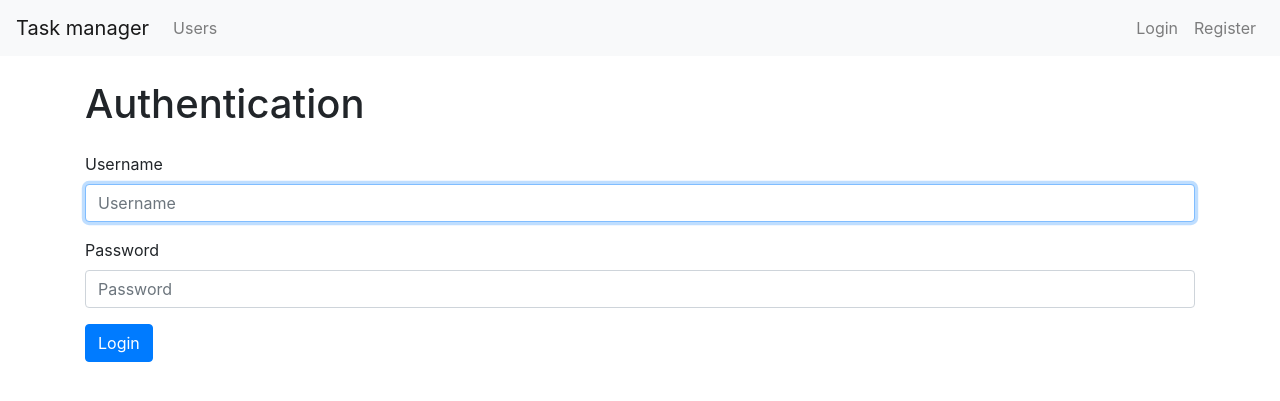
After one commit to zavr1k/python-project-lvl4, a Django app: page /login/ in a window 1280 px wide. The commit adds this page. Shown: the top 401 px of the page. Run offline with Django 3.2, Linux system fonts and the light colour scheme; some libraries are stand-ins or nearby versions.

Commit message:
create authentication

```diff
--- /dev/null
+++ b/tasks/templates/tasks/login.html
@@ -0,0 +1,14 @@
+{% extends 'tasks/base.html' %}
+{% load bootstrap4 %}
+{% load i18n %}
+{% block title %} {{ title }} {% endblock %}
+{% block content %}
+<div class="container wrapper flex-grow-1">
+    <h1 class="my-4">{{ title }}</h1>
+<form method="post">
+    {% csrf_token %}
+    {% bootstrap_form form %}
+    <button class="btn btn-primary" type="submit">{% translate "Login" %}</button>
+</form>
+</div>
+{% endblock %}
--- a/tasks/templates/tasks/nav.html
+++ b/tasks/templates/tasks/nav.html
@@ -12,12 +12,18 @@
       </li>
     </ul>
     <ul class="navbar-nav">
+      {% if user.is_authenticated %}
       <li class="nav-item">
-        <a class="nav-link" href="#">{% translate "Login" %}</a>
+        <a class="nav-link" href="{% url 'logout' %}">{% translate "Logout" %}</a>
+      </li>
+      {% else %}
+      <li class="nav-item">
+        <a class="nav-link" href="{% url 'login' %}">{% translate "Login" %}</a>
       </li>
       <li class="nav-item">
         <a class="nav-link" href="{% url 'register' %}">{% translate "Register" %}</a>
       </li>
+      {% endif %}
     </ul>
   </div>
 </nav>
--- a/tasks/urls.py
+++ b/tasks/urls.py
@@ -1,8 +1,9 @@
 from django.urls import path
-from .views import Home, RegisterUser
-
+from .views import Home, RegisterUser, LoginUser, logout_user
 
 urlpatterns = [
     path('',  Home.as_view(), name='home'),
-    path('register/', RegisterUser.as_view(), name='register')
+    path('register/', RegisterUser.as_view(), name='register'),
+    path('login/', LoginUser.as_view(), name='login'),
+    path('logout/', logout_user, name='logout'),
 ]
--- a/tasks/views.py
+++ b/tasks/views.py
@@ -1,9 +1,11 @@
-from django.shortcuts import render
+from django.contrib.auth import logout
+from django.shortcuts import render, redirect
 from django.urls import reverse_lazy
 from django.utils.translation import gettext as _
 from django.views import View
 from django.views.generic import CreateView
-
+from django.contrib.auth.views import LoginView
+from django.contrib.auth.forms import AuthenticationForm
 from .forms import RegisterUserForm
 
 
@@ -25,3 +27,21 @@ class RegisterUser(CreateView):
         context = super(RegisterUser, self).get_context_data(**kwargs)
         context['title'] = _('Register')
         return context
+
+
+class LoginUser(LoginView):
+    form = AuthenticationForm
+    template_name = 'tasks/login.html'
+
+    def get_context_data(self, **kwargs):
+        context = super(LoginUser, self).get_context_data(**kwargs)
+        context['title'] = _('Authentication')
+        return context
+
+    def get_success_url(self):
+        return reverse_lazy('home')
+
+
+def logout_user(request):
+    logout(request)
+    return redirect('login')
```
Also changed, not shown: tasks/locale/ru/LC_MESSAGES/django.po, 1 other file.
